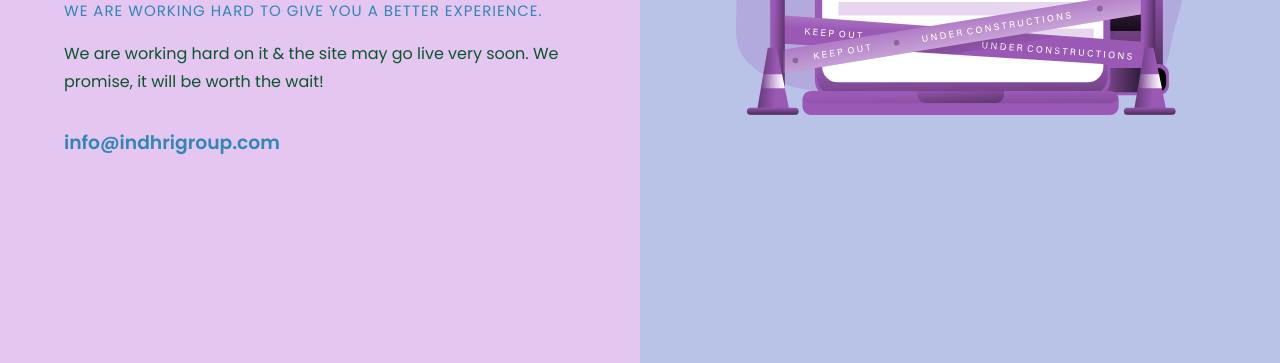
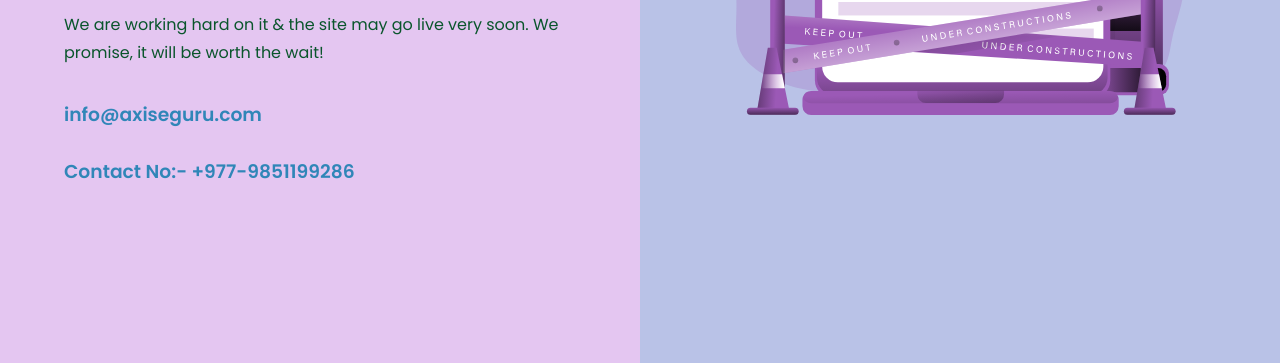
Before and after one commit to shahsuman438/under_construction, a plain HTML site: page index.html in a window 1280 px wide. Shown: the part 437-800 px from the top of the page. Drawn offline with Linux system fonts and the light colour scheme.

Commit message:
minor update

```diff
--- a/index.html
+++ b/index.html
@@ -22,7 +22,8 @@
             </p>
 
 
-            <h3>info@indhrigroup.com</h2>
+            <h3>info@axiseguru.com</h3>
+		<br><h3>Contact No:- +977-9851199286 </h3>
 
         </div>
         <div class="uc__art">
```
